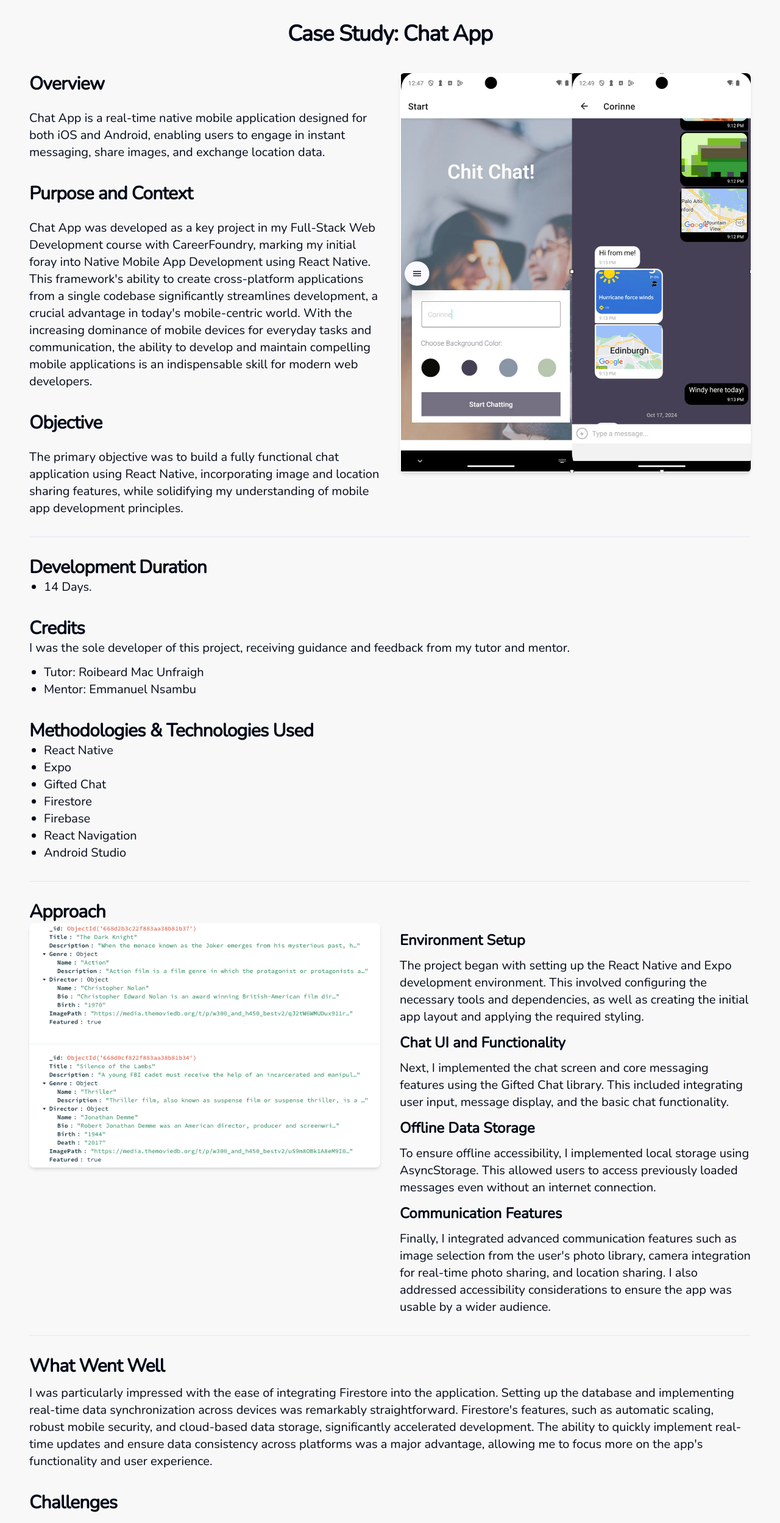
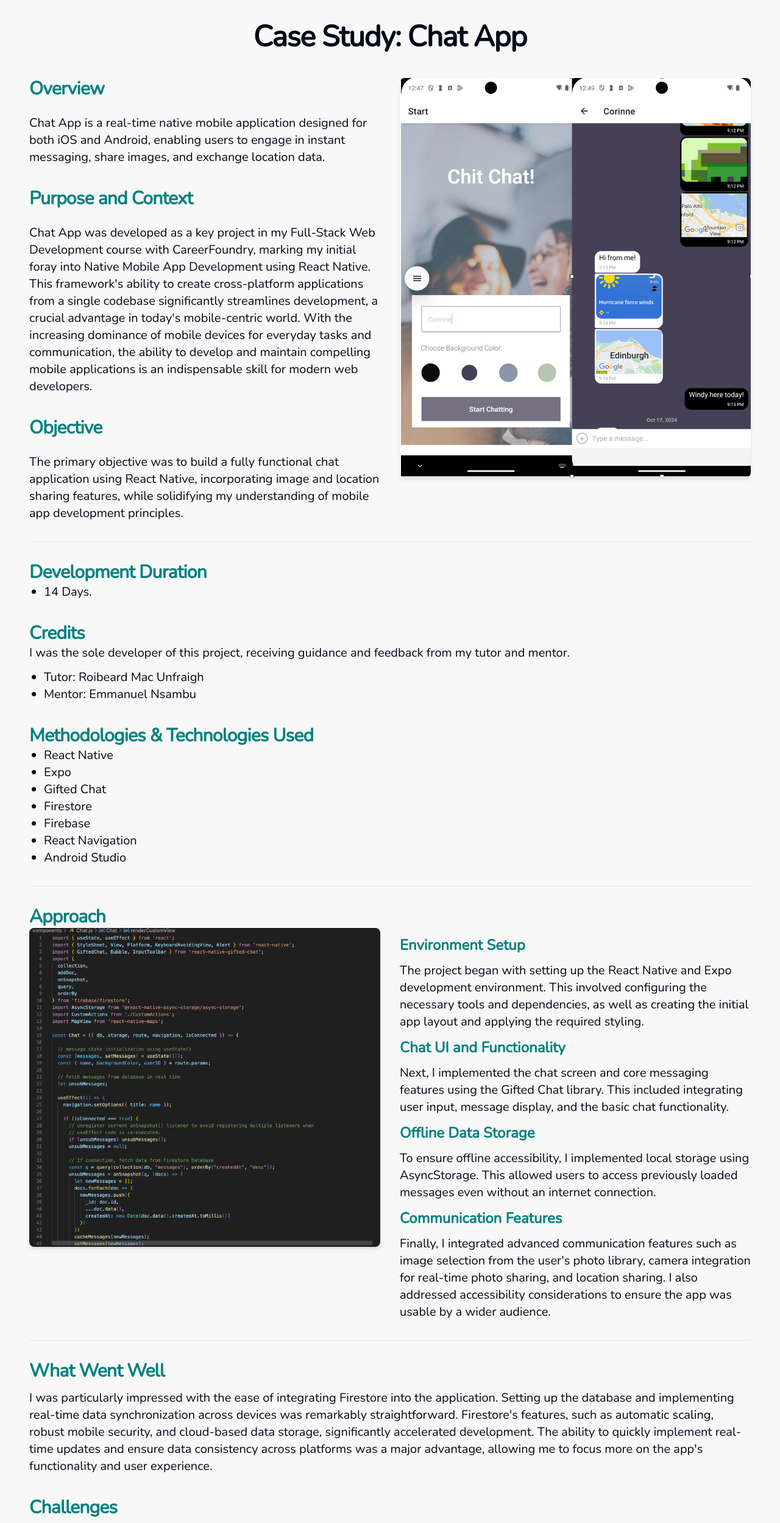
Before and after one commit to C1904H/portfolio, a React (Vite) app: page /portfolio/projects/case-study/chat-app in a window 1280 px wide. Shown: the part 100-2598 px from the top of the page at 61% size. Built offline with nearby package versions, Linux system fonts and the light colour scheme.

Commit message:
updated case study styling

```diff
--- a/src/pages/About.jsx
+++ b/src/pages/About.jsx
@@ -57,7 +57,7 @@ const About = ({ setActivePage }) => (
     <p className="text-xl leading-7 mt-4">
       <button
         onClick={() => setActivePage('contact')}
-        className="text-[#008080] font-bold hover:underline focus:outline-none"
+        className="text-teal-800 font-bold hover:underline focus:outline-none"
       >
         &nbsp;Contact me
       </button>
--- a/src/pages/CaseStudyChatApp.jsx
+++ b/src/pages/CaseStudyChatApp.jsx
@@ -5,12 +5,12 @@ const CaseStudyChatApp = () => {
   return (
     <div className="container mt-4 p-6">
       <div className="flex flex-col items-center text-center mb-8">
-        <h1 className="text-4xl font-bold">Case Study: Chat App</h1>
+        <h1 className="text-5xl font-bold">Case Study: Chat App</h1>
       </div>
 
       <section className="content-with-image flex flex-col md:flex-row items-start mt-4 gap-8">
         <div className="text-section md:w-1/2">
-          <h2 className="section-title text-3xl font-bold mt-3">Overview</h2>
+          <h2 className="section-title text-3xl font-bold mt-3 text-teal-800">Overview</h2>
           <br />
           <p className="text-xl leading-7">
             Chat App is a real-time native mobile application designed for both
@@ -18,7 +18,7 @@ const CaseStudyChatApp = () => {
             share images, and exchange location data.
           </p>
           <br />
-          <h2 className="section-title text-3xl font-bold mt-3">
+          <h2 className="section-title text-3xl font-bold mt-3 text-teal-800">
             Purpose and Context
           </h2>
           <br />
@@ -34,7 +34,7 @@ const CaseStudyChatApp = () => {
             indispensable skill for modern web developers.
           </p>
           <br />
-          <h2 className="section-title text-3xl font-bold mt-3">Objective</h2>
+          <h2 className="section-title text-3xl font-bold mt-3 text-teal-800">Objective</h2>
           <br />
           <p className="text-xl leading-7">
             The primary objective was to build a fully functional chat
@@ -46,7 +46,7 @@ const CaseStudyChatApp = () => {
         <div className="image-section md:w-1/2 mt-3">
           <img
             src={`${import.meta.env.BASE_URL}chatApp_img.jpg`}
-            alt="Movie Library View"
+            alt="Chat App Image"
             className="w-full h-auto rounded-lg shadow-md"
           />
         </div>
@@ -54,14 +54,14 @@ const CaseStudyChatApp = () => {
       <hr className="my-8" />
 
       <section>
-          <h2 className="section-title text-3xl font-bold mt-3">
+          <h2 className="section-title text-3xl font-bold mt-3 text-teal-800">
             Development Duration
           </h2>
           <ul className="text-xl leading-7 list-disc ml-6">
             <li> 14 Days.</li>
           </ul>
           <br />
-          <h2 className="section-title text-3xl font-bold mt-3">Credits</h2>
+          <h2 className="section-title text-3xl font-bold mt-3 text-teal-800">Credits</h2>
           <p className="text-xl leading-7">
             I was the sole developer of this project, receiving guidance and
             feedback from my tutor and mentor.
@@ -71,7 +71,7 @@ const CaseStudyChatApp = () => {
             <li>Mentor: Emmanuel Nsambu</li>
           </ul>
           <br />
-          <h2 className="section-title text-3xl font-bold mt-3">
+          <h2 className="section-title text-3xl font-bold mt-3 text-teal-800">
             Methodologies & Technologies Used
           </h2>
           <ul className="text-xl leading-7 list-disc ml-6">
@@ -88,18 +88,18 @@ const CaseStudyChatApp = () => {
       <hr className="my-8" />
 
       <section className="mt-8">
-        <h2 className="section-title text-3xl font-bold">Approach</h2>
+        <h2 className="section-title text-3xl font-bold text-teal-800">Approach</h2>
         <section className="content-with-image flex flex-col md:flex-row items-start gap-8">
           <div className="image-section md:w-1/2">
             <img
-              src={`${import.meta.env.BASE_URL}movieApi_img.png`}
-              alt="Movie Library View"
+              src={`${import.meta.env.BASE_URL}chatAppCode.png`}
+              alt="Code snippet of Chat App"
               className="w-full h-auto rounded-lg shadow-md"
             />
           </div>
 
           <div className="text-section md:w-1/2">
-            <h3 className="section-title text-2xl font-semibold mt-3">
+            <h3 className="section-title text-2xl font-semibold mt-3 text-teal-800">
               Environment Setup
             </h3>
             <p className="text-xl leading-7 mt-3">
@@ -109,7 +109,7 @@ const CaseStudyChatApp = () => {
               and applying the required styling.
             </p>
 
-            <h3 className="section-title text-2xl font-semibold mt-3">
+            <h3 className="section-title text-2xl font-semibold mt-3 text-teal-800">
               Chat UI and Functionality
             </h3>
             <p className="text-xl leading-7 mt-3">
@@ -118,7 +118,7 @@ const CaseStudyChatApp = () => {
               input, message display, and the basic chat functionality.
             </p>
 
-            <h3 className="section-title text-2xl font-semibold mt-3">
+            <h3 className="section-title text-2xl font-semibold mt-3 text-teal-800">
               Offline Data Storage
             </h3>
             <p className="text-xl leading-7 mt-3">
@@ -127,7 +127,7 @@ const CaseStudyChatApp = () => {
               messages even without an internet connection.
             </p>
 
-            <h3 className="section-title text-2xl font-semibold mt-3">
+            <h3 className="section-title text-2xl font-semibold mt-3 text-teal-800">
               Communication Features
             </h3>
             <p className="text-xl leading-7 mt-3">
@@ -143,7 +143,7 @@ const CaseStudyChatApp = () => {
       <hr className="my-8" />
 
       <section>
-        <h2 className="section-title text-3xl font-bold mt-3">
+        <h2 className="section-title text-3xl font-bold mt-3 text-teal-800">
           What Went Well
         </h2>
         <p className="text-xl leading-7 mt-3">
@@ -159,7 +159,7 @@ const CaseStudyChatApp = () => {
         </p>
         <br />
 
-        <h2 className="section-title text-3xl font-bold mt-3">Challenges</h2>
+        <h2 className="section-title text-3xl font-bold mt-3 text-teal-800">Challenges</h2>
         <p className="text-xl leading-7 mt-3">
           During development, emulator connectivity issues arose while setting
           up Expo on Android Studio. I resolved these by researching online
@@ -168,7 +168,7 @@ const CaseStudyChatApp = () => {
           perseverance and effective troubleshooting.
         </p>
         <br />
-        <h2 className="section-title text-3xl font-bold mt-3">
+        <h2 className="section-title text-3xl font-bold mt-3 text-teal-800">
           Future Improvements
         </h2>
         <p className="text-xl leading-7 mt-3">
@@ -191,7 +191,7 @@ const CaseStudyChatApp = () => {
           </li>
         </ul>
         <br />
-        <h2 className="section-title text-3xl font-bold mt-3">Conclusion</h2>
+        <h2 className="section-title text-3xl font-bold mt-3 text-teal-800">Conclusion</h2>
         <p className="text-xl leading-7 mt-3">
           Building the Chat App with React Native was a rewarding and insightful
           experience. I thoroughly enjoyed the challenge of learning a new
--- a/tailwind.config.js
+++ b/tailwind.config.js
@@ -84,6 +84,9 @@ export default {
   				'5': 'hsl(var(--chart-5))'
   			},
 				highlight: '#facc15', // Example highlight color (yellow)
+				teal: {
+					800: '#008080',
+				}
   		}
   	}
   },
```
Also changed, not shown: src/pages/CaseStudyMyFlix.jsx (+21 -19 lines), public/chatAppCode.png (added), 1 other file (tests, documents, lock files or other folders).
